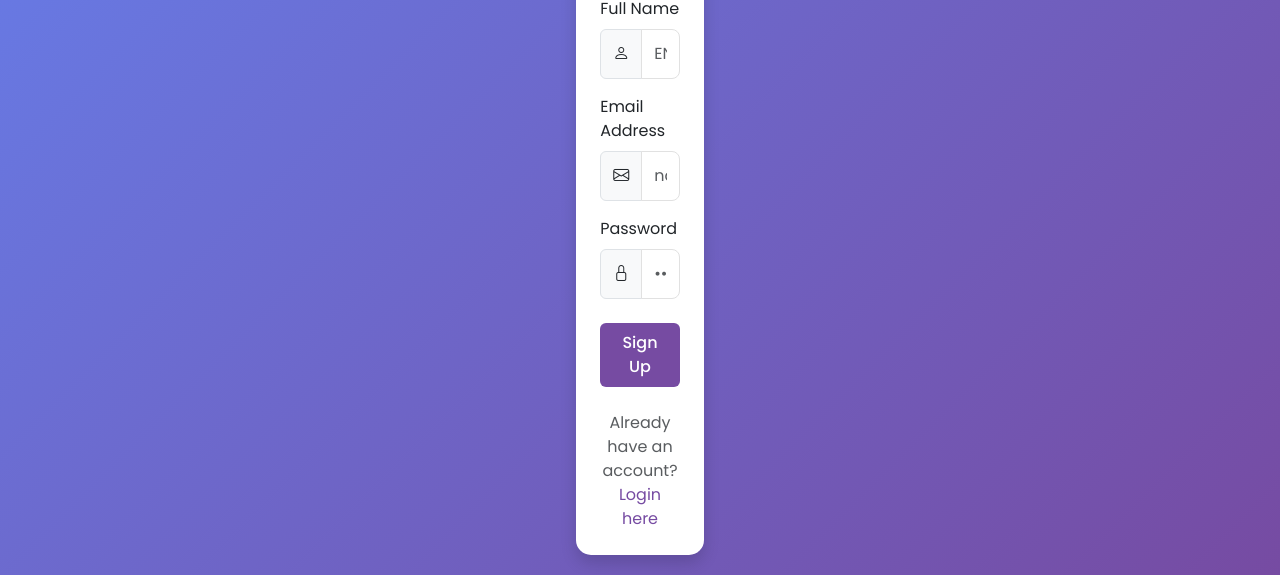
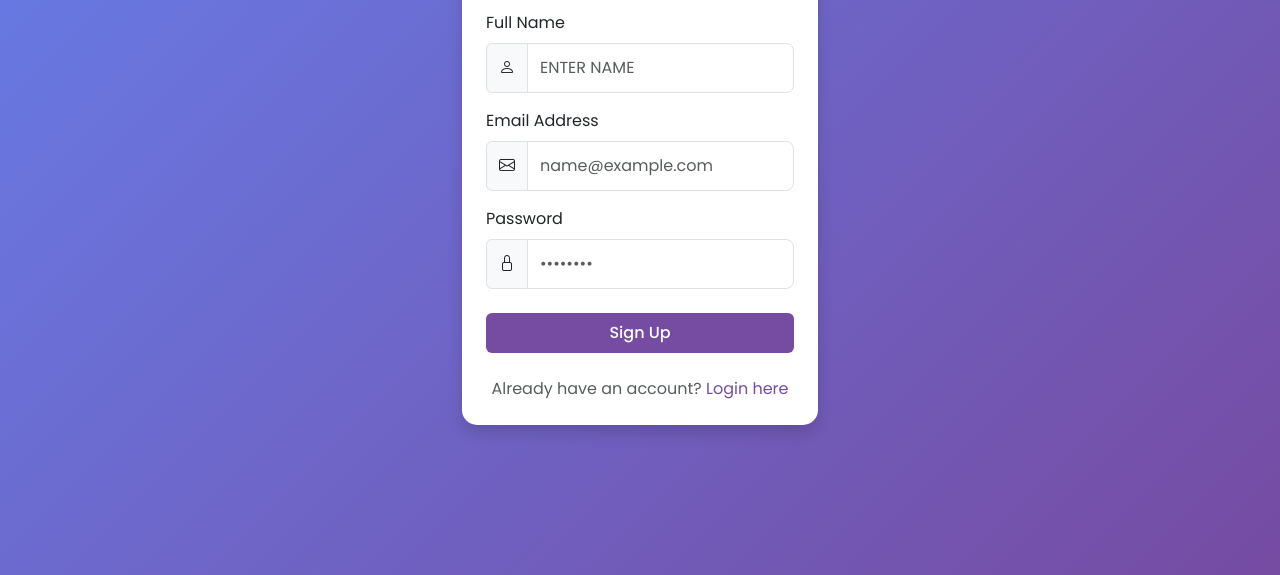
Before and after one commit to yogeshpatil4138-ship-it/html-authentication-poc, a plain HTML site: page register.html in a window 1280 px wide. Shown: the part 225-800 px from the top of the page. Drawn offline with nearby package versions, Linux system fonts and the light colour scheme.

Commit message:
Styled all pages with Bootstrap and add screenshots

```diff
--- a/register.html
+++ b/register.html
@@ -4,12 +4,13 @@
 <head>
     <meta charset="UTF-8">
     <meta name="viewport" content="width=device-width, initial-scale=1.0">
-    <title>Your Page Title</title>
+    <title>REGISTRATION HERE</title>
     <link href="https://cdn.jsdelivr.net/npm/bootstrap@5.3.3/dist/css/bootstrap.min.css" rel="stylesheet" integrity="sha384-QWTKZyjpPEjISv5WaRU9OFeRpok6YctnYmDr5pNlyT2bRjXh0JMhjY6hW+ALEwIH" crossorigin="anonymous">
     <link rel="stylesheet" href="https://cdn.jsdelivr.net/npm/bootstrap-icons@1.11.3/font/bootstrap-icons.min.css">
     <link rel="stylesheet" href="styles.css">
 </head>
 <body class="d-flex align-items-center justify-content-center vh-100">
+<div class="container">
         <div class="row justify-content-center">
             <div class="col-md-6 col-lg-4">
                 <div class="card shadow">
--- a/styles.css
+++ b/styles.css
@@ -1,3 +1,78 @@
+@import url('https://fonts.googleapis.com/css2?family=Poppins:wght@300;400;500;600&display=swap');
+
+:root {
+    --primary-gradient: linear-gradient(135deg, #667eea 0%, #764ba2 100%);
+    --accent-color: #764ba2;
+    --transition-speed: 0.3s;
+}
+
+body {
+    font-family: 'Poppins', sans-serif;
+    /* 5. Background Gradient */
+    background: var(--primary-gradient);
+    min-height: 100vh;
+    margin: 0;
+}
+
+/* 4. Box Shadows & Card Styling */
+.card {
+    border: none !important;
+    border-radius: 15px !important;
+    box-shadow: 0 15px 35px rgba(0, 0, 0, 0.2);
+    /* 7. Smooth Transitions */
+    transition: transform var(--transition-speed) ease, box-shadow var(--transition-speed) ease;
+}
+
+/* 3. Hover Effects for Cards */
+.card:hover {
+    transform: translateY(-10px);
+    box-shadow: 0 20px 40px rgba(0, 0, 0, 0.3);
+}
+
+/* 3. Hover Effects for Buttons */
+.btn-primary {
+    background-color: var(--accent-color) !important;
+    border: none !important;
+    padding: 10px 20px;
+    font-weight: 500;
+    transition: all var(--transition-speed) ease !important;
+}
+
+.btn-primary:hover {
+    background-color: #5a368a !important;
+    filter: brightness(1.1);
+    letter-spacing: 0.5px;
+    box-shadow: 0 5px 15px rgba(118, 75, 162, 0.4);
+}
+
+/* Custom Link Styling */
+a {
+    color: var(--accent-color);
+    transition: color var(--transition-speed) ease;
+}
+
+a:hover {
+    color: #5a368a;
+    text-decoration: underline !important;
+}
+
+/* 6. Custom Spacing for Form Controls */
+.form-control {
+    border-radius: 8px;
+    padding: 12px;
+    border: 1px solid #e1e1e1;
+}
+
+.form-control:focus {
+    box-shadow: 0 0 0 0.25rem rgba(118, 75, 162, 0.25);
+    border-color: var(--accent-color);
+}
+
+/* Dashboard Specific Layout (Task 2 & 3) */
+.navbar {
+    box-shadow: 0 2px 10px rgba(0,0,0,0.1);
+}
+
 /* 1. Custom Fonts (Google Fonts) */
 @import url('https://fonts.googleapis.com/css2?family=Poppins:wght@300;400;500;600&display=swap');
 
```
Also changed, not shown: forgot-password.html (+1 -1 lines), screenshots/Register.png (added), screenshots/dashboard.png (added), screenshots/forgot-password.png (added), screenshots/login.png (added), screenshots/reset-password.png (added), 1 other file.
